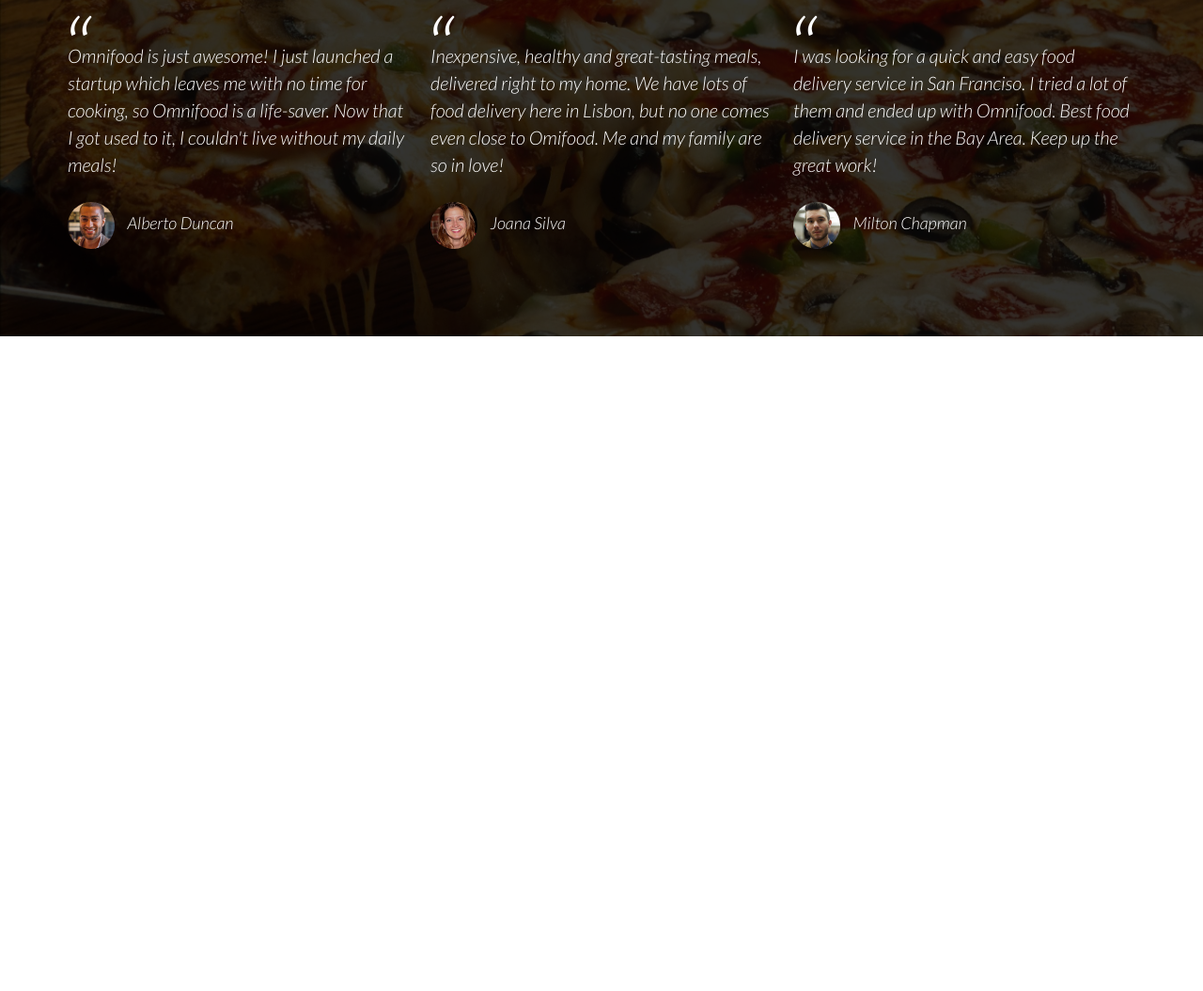
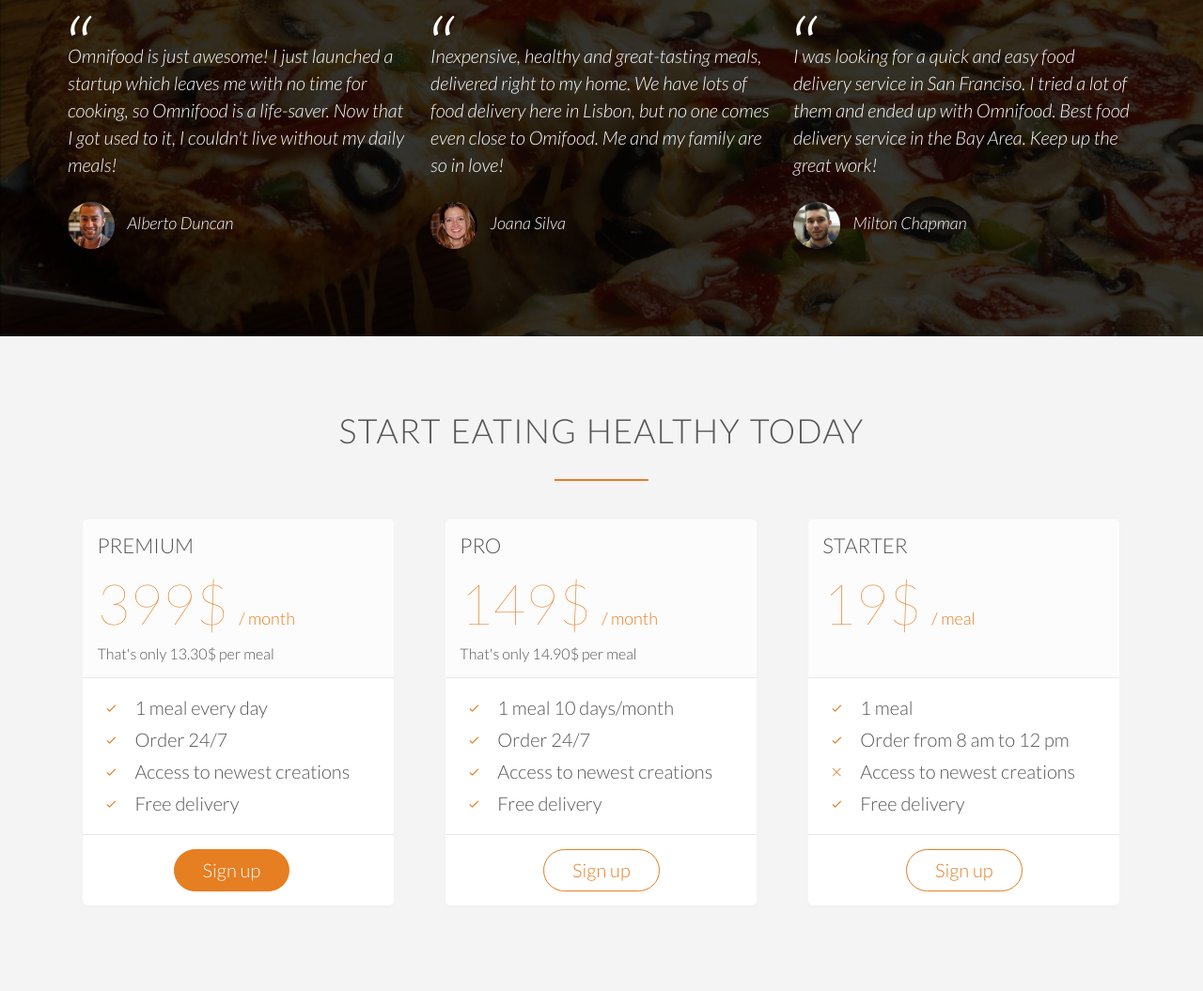
Before and after one commit to thomasramapuram/omnifoods, a plain HTML site: page index.html in a window 1280 px wide. Shown: the part 3566-4621 px from the top of the page at 94% size. Before the commit the page ends 3924 px from the top, so only its background shows below. Drawn offline with Linux system fonts and the light colour scheme; files whose address does not match are found by name.

Commit message:
Completed Chapter 52

```diff
--- a/index.html
+++ b/index.html
@@ -270,6 +270,73 @@
     </div>
   </div>
 </section>
+<section class="section-plans">
+  <div class="row">
+    <h2>Start eating healthy today</h2>
+  </div>
+  <div class="row">
+    <div class="col span-1-of-3">
+      <div class="plan-box">
+        <div>
+          <h3>Premium</h3>
+          <p class="plan-price">399$ <span>/ month</span></p>
+          <p class="plan-price-meal">That's only 13.30$ per meal</p>
+        </div>
+        <div>
+          <ul>
+            <li><i class="ion-ios-checkmark-empty icon-small"></i>1 meal every day</li>
+            <li><i class="ion-ios-checkmark-empty icon-small"></i>Order 24/7</li>
+            <li><i class="ion-ios-checkmark-empty icon-small"></i>Access to newest creations</li>
+            <li><i class="ion-ios-checkmark-empty icon-small"></i>Free delivery</li>
+          </ul>
+        </div>
+        <div>
+          <a href="#" class="btn btn-full">Sign up</a>
+        </div>
+      </div>
+    </div>
+    <div class="col span-1-of-3">
+      <div class="plan-box">
+        <div>
+          <h3>Pro</h3>
+          <p class="plan-price">149$ <span>/ month</span></p>
+          <p class="plan-price-meal">That's only 14.90$ per meal</p>
+        </div>
+        <div>
+          <ul>
+            <li><i class="ion-ios-checkmark-empty icon-small"></i>1 meal 10 days/month</li>
+            <li><i class="ion-ios-checkmark-empty icon-small"></i>Order 24/7</li>
+            <li><i class="ion-ios-checkmark-empty icon-small"></i>Access to newest creations</li>
+            <li><i class="ion-ios-checkmark-empty icon-small"></i>Free delivery</li>
+          </ul>
+        </div>
+        <div>
+          <a href="#" class="btn btn-ghost">Sign up</a>
+        </div>
+      </div>
+    </div>
+    <div class="col span-1-of-3">
+      <div class="plan-box">
+        <div>
+          <h3>Starter</h3>
+          <p class="plan-price">19$ <span>/ meal</span></p>
+          <p class="plan-price-meal">&nbsp;</p>
+        </div>
+        <div>
+          <ul>
+            <li><i class="ion-ios-checkmark-empty icon-small"></i>1 meal</li>
+            <li><i class="ion-ios-checkmark-empty icon-small"></i>Order from 8 am to 12 pm</li>
+            <li><i class="ion-ios-close-empty icon-small"></i>Access to newest creations</li>
+            <li><i class="ion-ios-checkmark-empty icon-small"></i>Free delivery</li>
+          </ul>
+        </div>
+        <div>
+          <a href="#" class="btn btn-ghost">Sign up</a>
+        </div>
+      </div>
+    </div>
+  </div>
+</section>
 </body>
 </html>
 
--- a/resources/css/style.css
+++ b/resources/css/style.css
@@ -236,7 +236,6 @@
 .section-features .long-copy {
   margin-bottom: 30px;
 }
-
 /*endregion*/
 /*region Meals*/
 .section-meals {
@@ -273,7 +272,6 @@
   opacity: 1;
   transform: scale(1);
 }
-
 /*endregion*/
 /*region How it works*/
 .section-steps {
@@ -328,7 +326,6 @@
   margin-right: 10px;
 
 }
-
 /*endregion*/
 /*region Cities*/
 .box img {
@@ -344,7 +341,6 @@
 .city-feature p {
   display: inline-block;
 }
-
 /*endregion*/
 /*region Testimonials*/
 .section-testimonials {
@@ -353,6 +349,7 @@
   background-attachment: fixed;
   color: #fff;
 }
+
 .section-testimonials blockquote{
   padding: 2px;
   font-style: italic;
@@ -360,6 +357,7 @@
   position: relative;
   margin-top: 40px;
 }
+
 .section-testimonials blockquote:before{
   content: "\201C";
   font-size: 500%;
@@ -381,5 +379,59 @@
   margin-right: 10px;
   vertical-align: middle;
 }
+/*endregion*/
+/*region Plan*/
+/*----------Section Plans----------*/
+
+.section-plans{
+  background-color: #f4f4f4;
+}
+.plan-box{
+  background-color: #fff;
+  border-radius: 5px;
+  width: 90%;
+  margin-left: 5%;
+  box-shadow: 0 2px 2px #efefef;
+}
+
+.plan-box div {
+  padding: 15px;
+  border-bottom: 1px solid #e8e8e8;
+}
+
+.plan-box div:first-child{
+  background-color: #fcfcfc;
+  border-top-left-radius: 5px;
+  border-top-right-radius: 5px;
+}
+
+.plan-box div:last-child{
+  text-align: center;
+  border: 0;
+}
+
+.plan-price{
+  font-size: 300%;
+  margin-bottom: 10px;
+  font-weight: 100;
+  color: #e67e22;
+}
+
+.plan-price span{
+  font-size: 30%;
+  font-weight: 300;
+}
+
+.plan-price-meal{
+  font-size: 80%;
+}
+
+.plan-box ul{
+  list-style: none;
+}
+
+.plan-box ul li{
+  padding: 5px 0;
+}
 
 /*endregion*/
```
